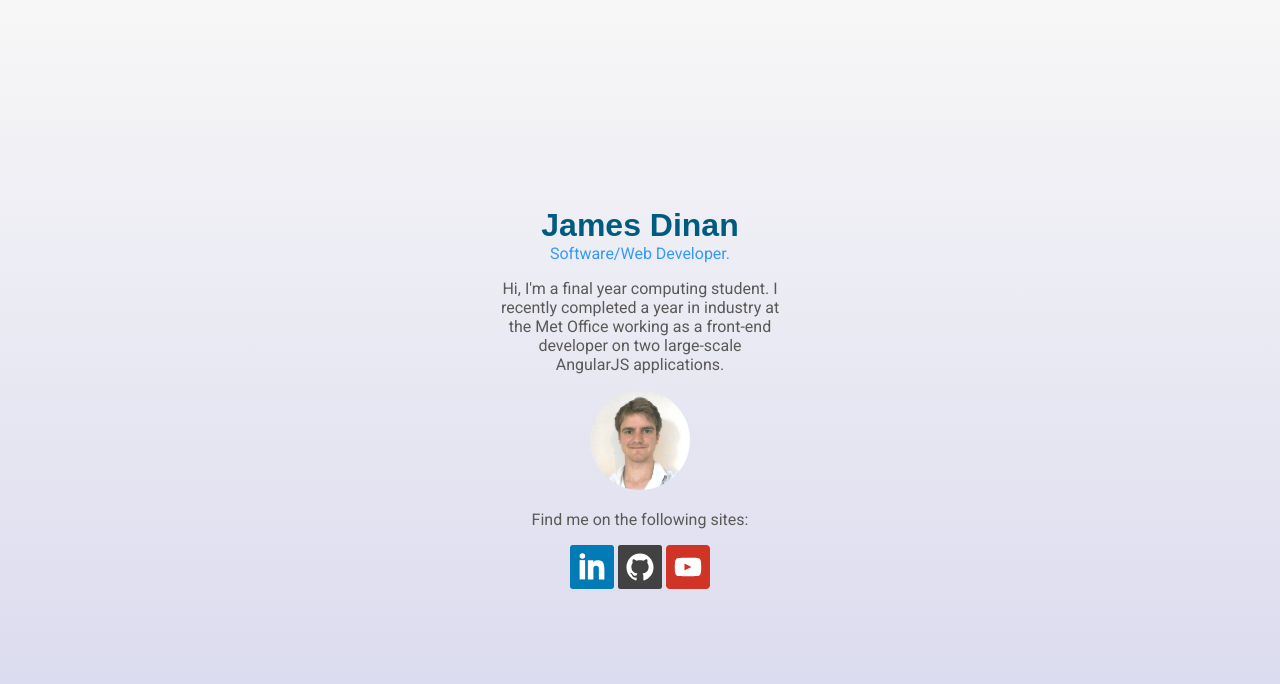
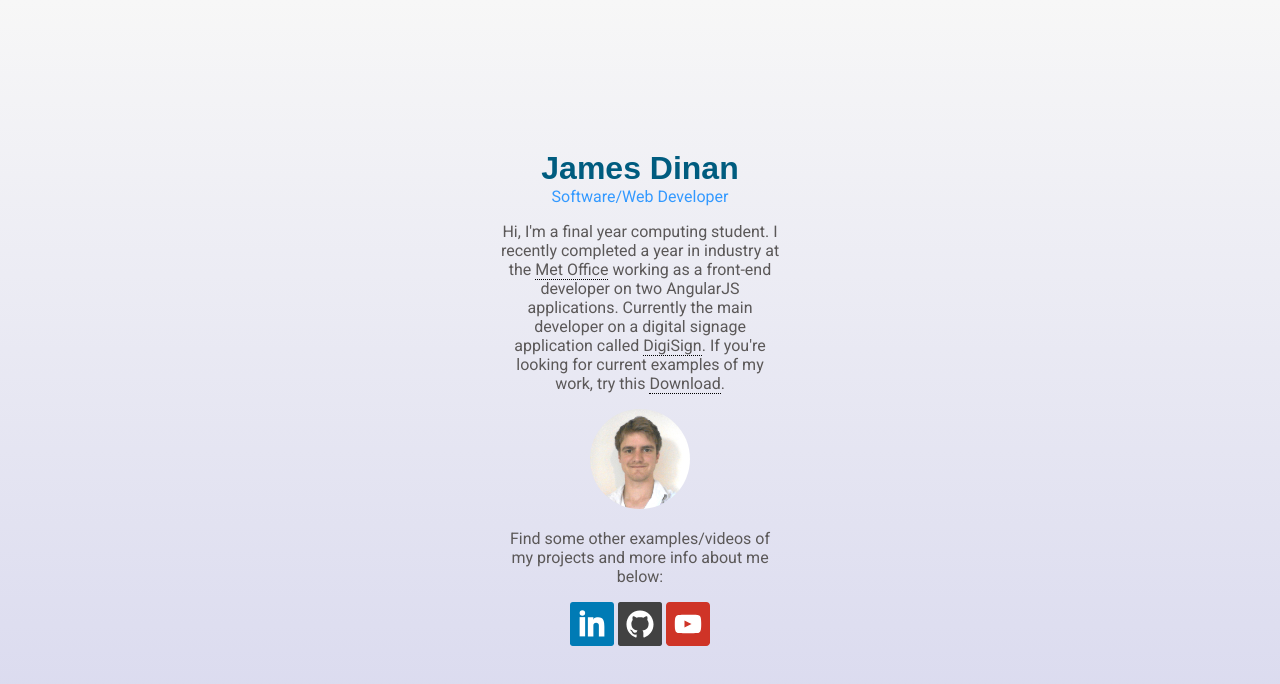
Before and after one commit to jldinan/web-portfolio, a website: page app/index.html in a window 1280 px wide. Drawn offline with nearby package versions, Linux system fonts and the light colour scheme; files that its build step writes are made by us from their sources.

Commit message:
Changed home content and added code example link

```diff
--- a/app/index.html
+++ b/app/index.html
@@ -11,14 +11,16 @@
 <body>
     <section id="about-me">
         <header><h1>James Dinan</h1></header>
-        <h2>Software/Web Developer.</h2>
+        <h2>Software/Web Developer</h2>
         <p>Hi, I'm a final year computing student. I recently completed a year in industry at the
            <a aria-label="Link to Met Office Site" class="content-links" href="http://www.metoffice.gov.uk" target="_blank">Met Office</a>
-           working as a front-end developer on two large-scale AngularJS applications.
+           working as a front-end developer on two AngularJS applications. Currently the main developer on a digital signage application called
+           <a aria-label="Link to DigiSign ComX" class="content-links" href="http://comx.glos.ac.uk/17/team-members/james-dinan/" target="_blank">DigiSign</a>.
+            If you're looking for current examples of my work, try this <a aria-label="Link to Code Examples" class="content-links" href="JDinan_Example_Work.zip" download="JDinan_Example_Work.zip">Download</a>.
         </p>
         <img class="my-image" src="images/me.jpg" alt="Picture of James Dinan">
         <footer>
-            <p>Find me on the following sites:</p>
+            <p>Find some other examples/videos of my projects and more info about me below:</p>
             <a title="LinkedIn" aria-label="Link to LinkedIn Account" href="http://uk.linkedin.com/pub/james-dinan/82/692/36a" target="_blank">
                 <img src="images/linkedin.svg" alt="LinkedIn Logo">
             </a>
--- a/app/styles/main.scss
+++ b/app/styles/main.scss
@@ -20,11 +20,15 @@ html, body {
     color: $font-color;
     display: flex;
     font-family: $font-stack;
-    height: 100%;
+    min-height: 100%;
     justify-content: center;
     margin: 0;
-    padding: 0;
+    padding: 20px 0;
     width: 100%;
+    @media screen and (min-height: 520px) {
+        height: 100%;
+        padding: 0;
+    }
 }
 #about-me {
     min-height: 200px;
@@ -34,8 +38,13 @@ html, body {
         color: $font-color;
         transition:background-color .75s, color .75s;
         text-decoration: none;
+        border-bottom: 1px dotted #000;
     }
     .content-links:hover {
+        background-color:#ffa741;
+        color: #ffffff;
+    }
+    .content-links:active {
         background-color:#ffa741;
         color: #ffffff;
     }
```
